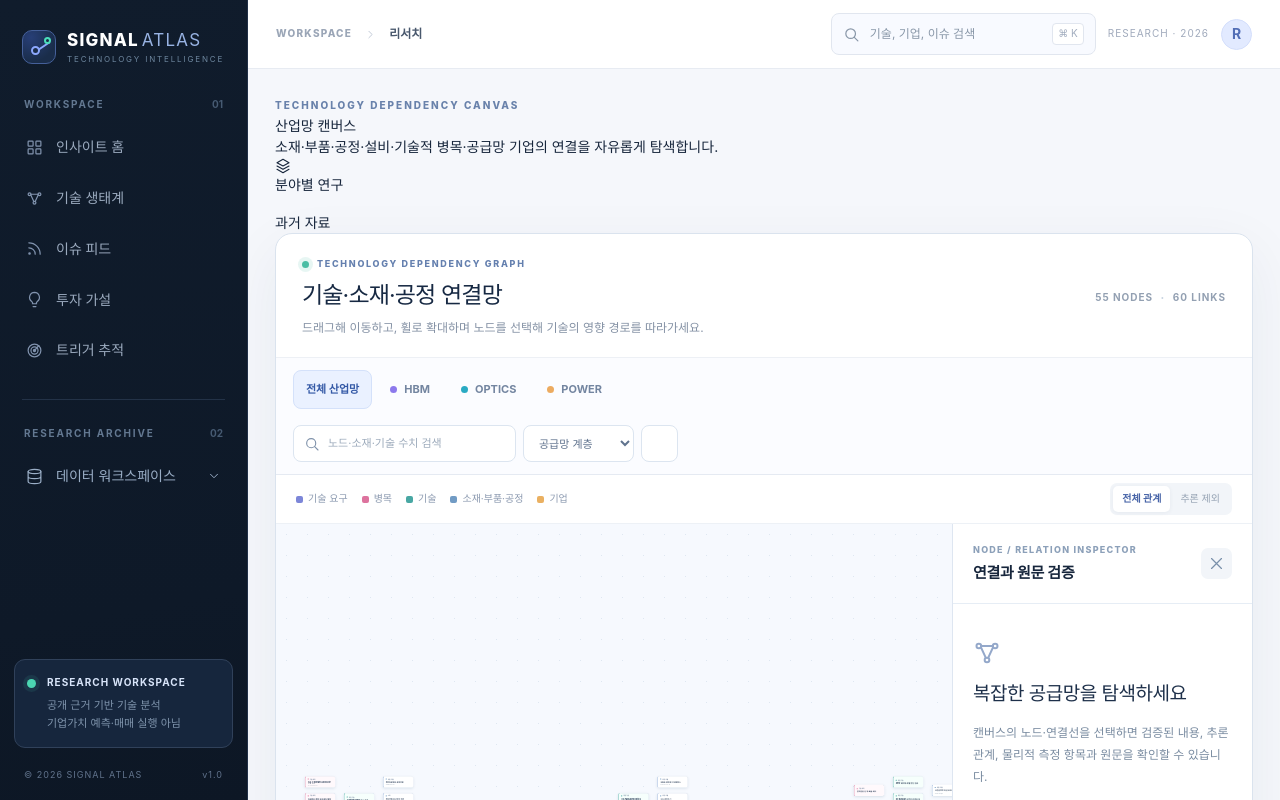
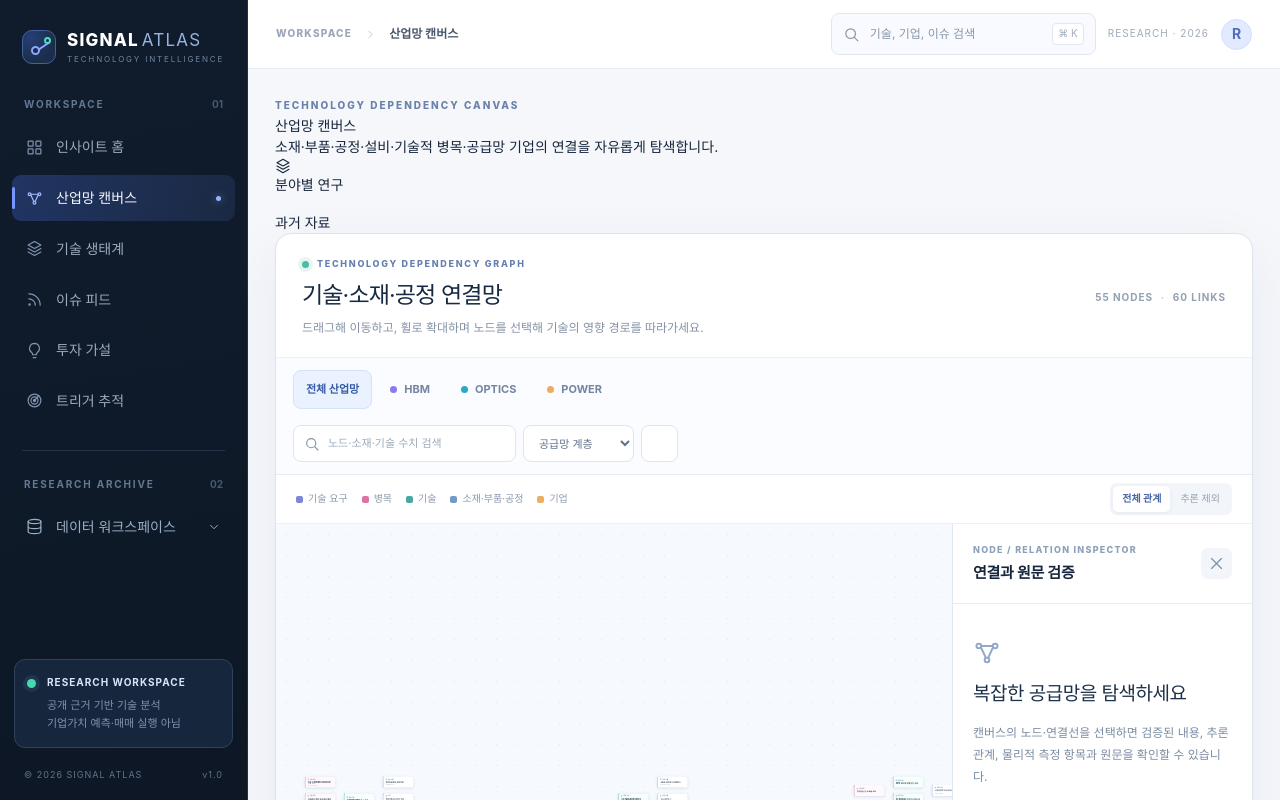
Before and after one commit to W-X-Z/WSJ-investment, a Next.js app in the folder apps/web/: page /map in a window 1280 px wide. Shown: the top 800 px of the page. Built offline with nearby package versions, Linux system fonts and the light colour scheme.

Commit message:
Promote freeform industrial canvas to primary navigation and tuck historical evidence archive under research depth

```diff
--- a/apps/web/src/components/Shell.tsx
+++ b/apps/web/src/components/Shell.tsx
@@ -7,12 +7,14 @@ import { Icon } from "@/components/Icon";
 
 const NAV = [
   { href:"/", label:"인사이트 홈", icon:"grid" },
-  { href:"/ecosystems", label:"기술 생태계", icon:"network" },
+  { href:"/map", label:"산업망 캔버스", icon:"network" },
+  { href:"/ecosystems", label:"기술 생태계", icon:"layers" },
   { href:"/feed", label:"이슈 피드", icon:"rss" },
   { href:"/ideas", label:"투자 가설", icon:"lightbulb" },
   { href:"/triggers", label:"트리거 추적", icon:"radar" },
 ] as const;
 const RESEARCH_ROUTES = [
+  { href:"/history", label:"기술 자료 백필 아카이브" },
   { href:"/data", label:"연구 데이터 개요" },
   { href:"/briefs", label:"기업 분석 브리프" },
   { href:"/candidates", label:"기존 후보 스크리너" },
@@ -26,7 +28,7 @@ const DEEP_ROUTES = [
   { href:"/entities", label:"기업명 매칭" },
 ] as const;
 const LABELS: Record<string,string> = {
-  "/":"Overview", "/ecosystems":"기술 생태계", "/feed":"이슈 피드",
+  "/":"Overview", "/map":"산업망 캔버스", "/history":"과거 기술 아카이브", "/ecosystems":"기술 생태계", "/feed":"이슈 피드",
   "/ideas":"투자 가설", "/triggers":"트리거", "/search":"통합 검색",
   "/data":"Research Data", "/briefs":"기업 브리프",
 };
@@ -66,7 +68,7 @@ export function Shell({ children }: { children: React.ReactNode }) {
   }
   const section = path === "/" ? "/" : NAV.find(item=>item.href!=="/" && path.startsWith(item.href))?.href ?? path;
   const currentLabel = LABELS[section] ?? (path.startsWith("/ecosystems/")?"기술 생태계":path.startsWith("/feed/")?"이슈 분석":"리서치");
-  const legacyOpen = ["/data","/candidates","/briefs","/signals","/companies","/filings","/finra","/fda","/trials","/awards","/entities","/insider"].some(p=>path.startsWith(p));
+  const legacyOpen = ["/history","/data","/candidates","/briefs","/signals","/companies","/filings","/finra","/fda","/trials","/awards","/entities","/insider"].some(p=>path.startsWith(p));
   return (
     <div className="workspace">
       {mobileOpen && <button className="mobile-scrim" onClick={()=>setMobileOpen(false)} aria-label="메뉴 닫기"/>}
```
